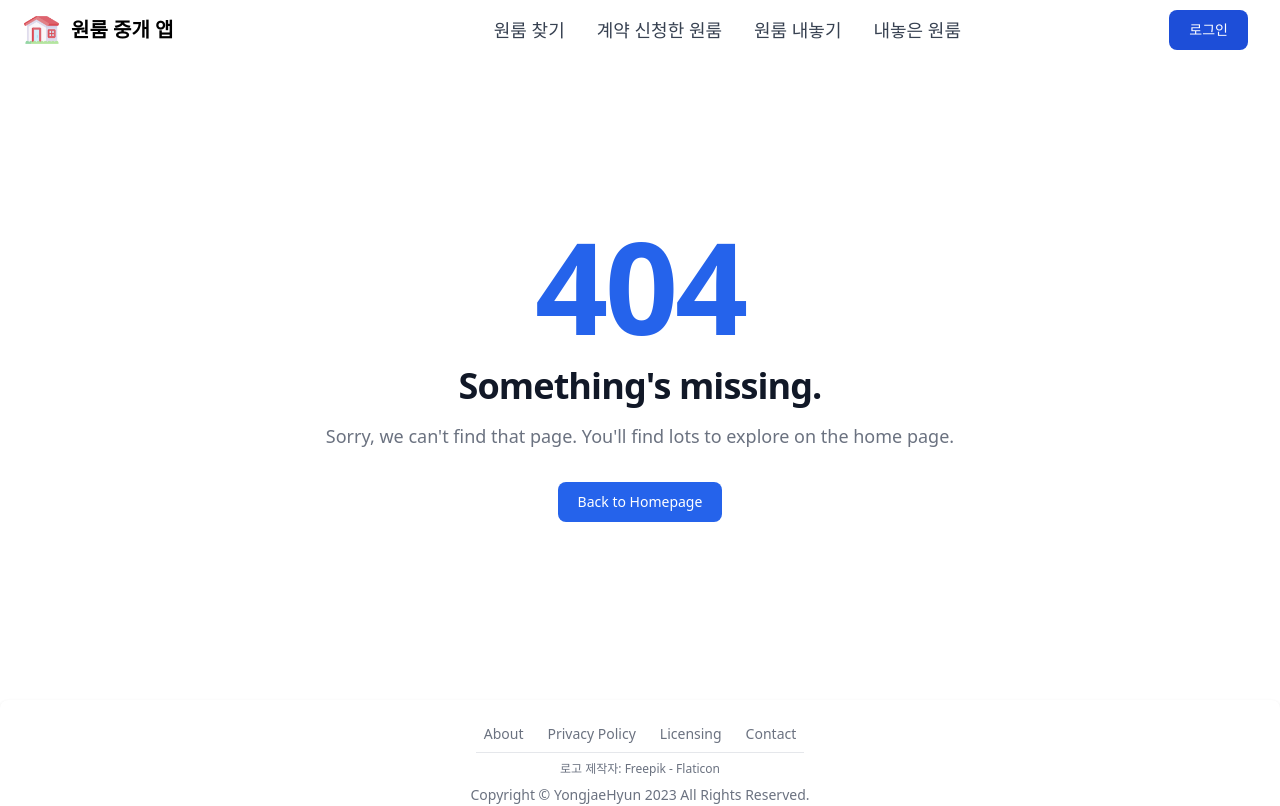
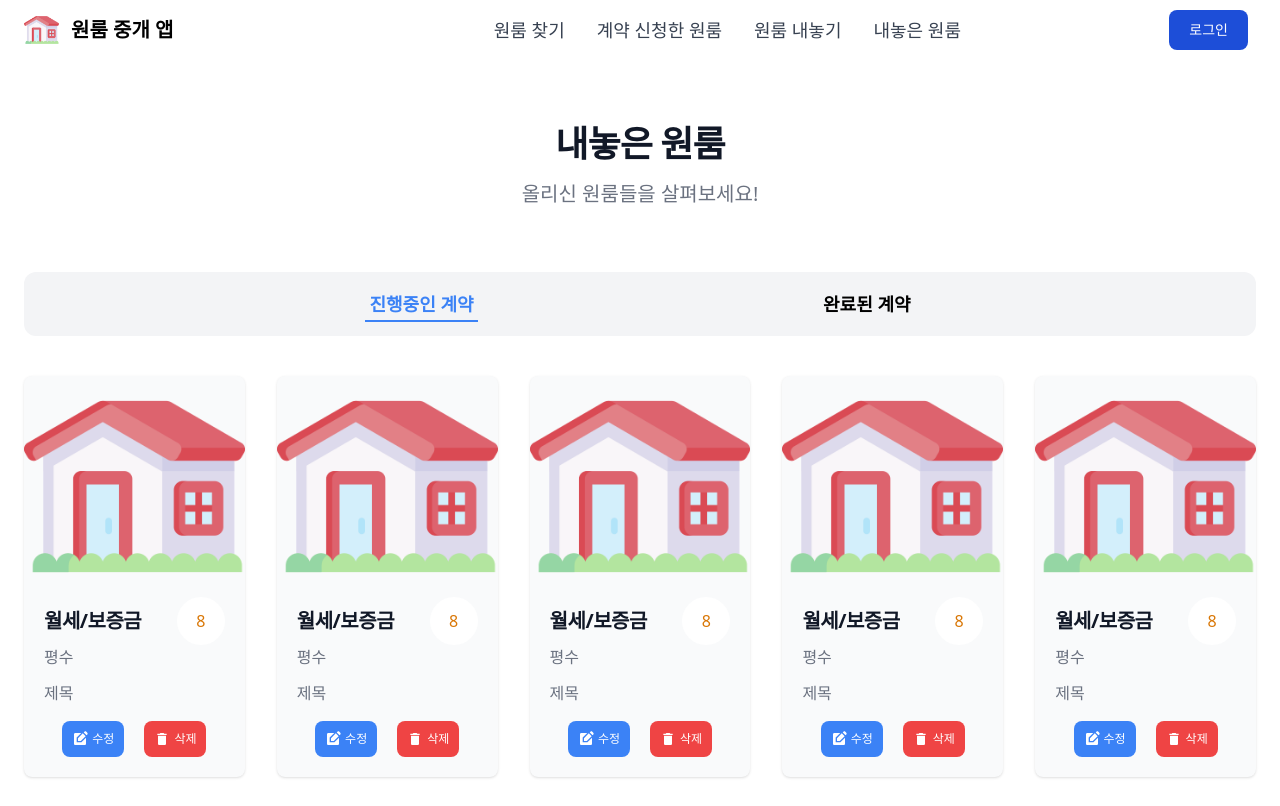
Before and after one commit to YongJaeHyun/room-brokerage-webapp, a Next.js app: page /landlord in a window 1280 px wide. Before the commit this address had no page. Shown: the top 806 px of the page. Built offline with nearby package versions, Linux system fonts and the light colour scheme.

Commit message:
[DEV 24] "내놓은 원룸" 페이지의 경로 변경에 따른 수정, 기존의 Nav 컴포넌트에서 ContractNav로 이름 변경

```diff
--- a/src/components/board/landlord/Nav.tsx
+++ b/src/components/ContractNav.tsx
@@ -2,23 +2,27 @@ import Link from "next/link";
 
 type Props = {
   completed: boolean;
+  isLandlord: boolean;
 };
 
-const Nav = ({ completed }: Props) => {
+const ContractNav = ({ completed, isLandlord }: Props) => {
   return (
     <>
       {completed ? (
         <div className="flex justify-evenly items-center rounded-xl w-full h-16 bg-gray-100 m-auto mb-10">
           <div>
             <Link
-              href="/board/landlord"
+              href={isLandlord ? "/landlord" : "/contract"}
               className="font-bold text-lg p-1"
             >
               진행중인 계약
             </Link>
           </div>
           <div>
-            <Link href="/board/landlord/completed" className="font-bold text-lg text-primary-500 border-b-2 p-1 border-primary-500">
+            <Link
+              href={isLandlord ? "/landlord/completed" : "contract/completed"}
+              className="font-bold text-lg text-primary-500 border-b-2 p-1 border-primary-500"
+            >
               완료된 계약
             </Link>
           </div>
@@ -27,14 +31,17 @@ const Nav = ({ completed }: Props) => {
         <div className="flex justify-evenly items-center rounded-xl w-full h-16 bg-gray-100 m-auto mb-10">
           <div>
             <Link
-              href="/board/landlord"
+              href={isLandlord ? "/landlord" : "/contract"}
               className="font-bold text-lg text-primary-500 border-b-2 p-1 border-primary-500"
             >
               진행중인 계약
             </Link>
           </div>
           <div>
-            <Link href="/board/landlord/completed" className="font-bold text-lg p-1">
+            <Link
+              href={isLandlord ? "/landlord/completed" : "contract/completed"}
+              className="font-bold text-lg p-1"
+            >
               완료된 계약
             </Link>
           </div>
@@ -44,4 +51,4 @@ const Nav = ({ completed }: Props) => {
   );
 };
 
-export default Nav;
+export default ContractNav;
--- a/src/pages/board/landlord/index.tsx
+++ b/src/pages/landlord/index.tsx
@@ -1,14 +1,13 @@
 import Title from "@/components/board/Title";
-import Item from "@/components/board/landlord/Item";
-import Nav from "@/components/board/landlord/Nav";
-import Link from "next/link";
+import Item from "@/components/landlord/Item";
+import ContractNav from "@/components/ContractNav";
 
 export default function LandlordBoard() {
   return (
     <section className="bg-white dark:bg-gray-900">
       <div className="py-8 px-4 mx-auto max-w-screen-xl lg:py-16 lg:px-6 ">
         <Title main="내놓은 원룸" sub="올리신 원룸들을 살펴보세요!" />
-        <Nav completed={false} />
+        <ContractNav completed={false} isLandlord={true} />
         <div className="grid gap-8 mb-6 lg:mb-16 grid-cols-2 sm:grid-cols-3 lg:grid-cols-4 xl:grid-cols-5">
           {[1, 2, 3, 4, 5, 6, 7, 8, 9, 10].map((_, idx) => (
             <Item key={idx} id={String(idx)} />
```
Also changed, not shown: src/components/landlord/Item.tsx (renamed from src/components/board/landlord/Item.tsx).
